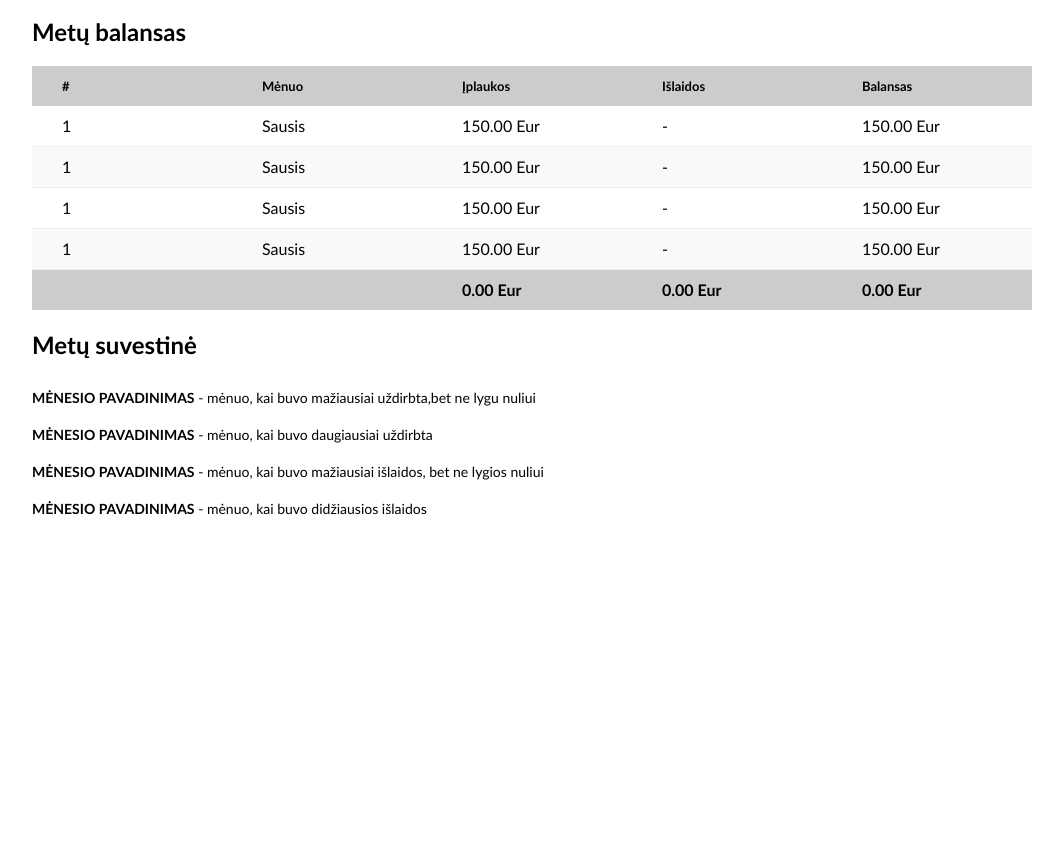
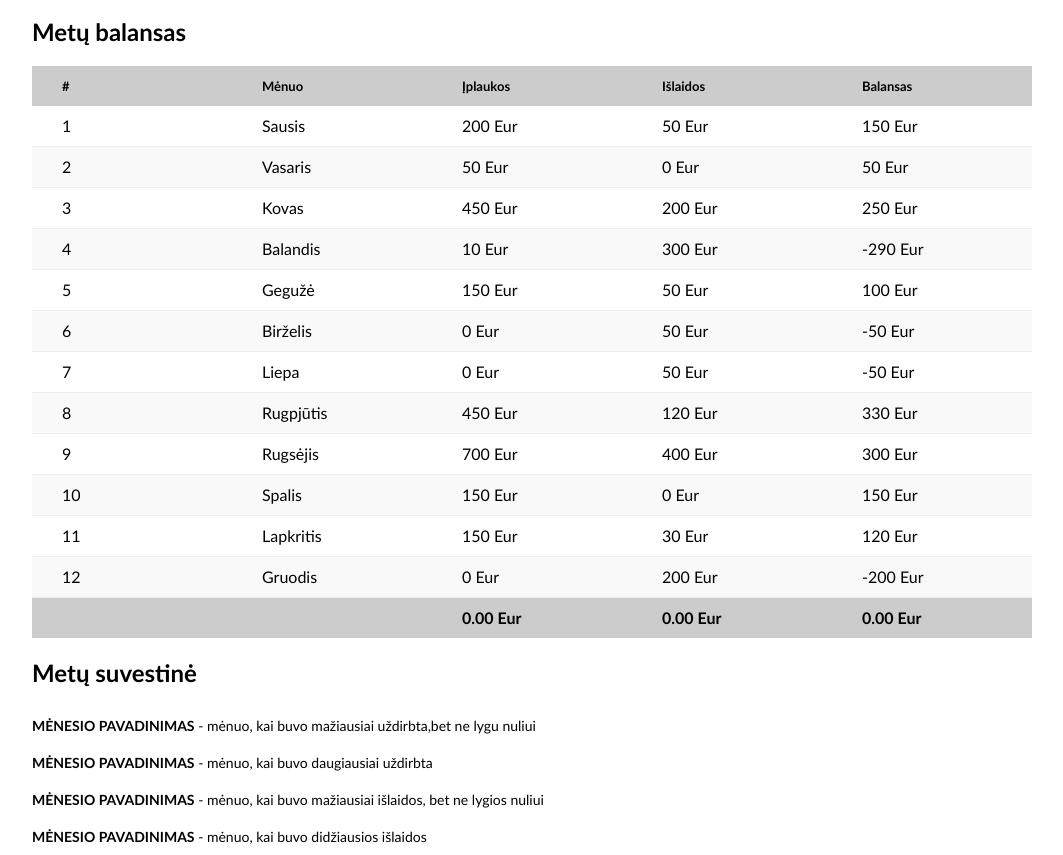
Before and after one commit to DaliusLun/Antras_testas-master, a plain HTML site: page index.html in a window 1280 px wide. Shown: the part 42-897 px from the top of the page, without its empty margins (108-1171 px from the left). Before the commit the page ends 800 px from the top, so only its background shows below. Drawn offline with Linux system fonts and the light colour scheme.

Commit message:
table fill

```diff
--- a/index.html
+++ b/index.html
@@ -30,7 +30,7 @@
                     <div class="cell">Balansas</div>
                 </div>
                 <div class="table-content">
-                    <div class="table-row">
+                    <!-- <div class="table-row">
                         <div class="cell">1</div>
                         <div class="cell">Sausis</div>
                         <div class="cell">150.00 Eur</div>
@@ -57,7 +57,7 @@
                         <div class="cell">150.00 Eur</div>
                         <div class="cell">-</div>
                         <div class="cell">150.00 Eur</div>
-                    </div>
+                    </div> -->
                 </div>
                 <div class="table-footer">
                     <div class="cell"></div>
@@ -93,5 +93,6 @@
         </div>
     </div>
 </body>
-
+<script src="./js/data.js"></script>
+<script src="./js/main.js"></script>
 </html>
--- /dev/null
+++ b/js/main.js
@@ -0,0 +1,41 @@
+function sortData() {
+
+    data = account.sort((a, b) => (a.month > b.month) ? 1 : -1);
+
+}
+
+sortData ()
+
+
+function renderHTML() {
+
+    let HTML = ''
+    for (let i = 0; i < data.length; i++) {
+
+        mon = data[i].month;
+        inc = data[i].income;
+        exp = data[i].expense;
+
+        monName = months[mon-1];
+
+        if (exp == undefined) {
+            exp = 0;
+        }
+
+        if (inc == undefined) {
+            inc = 0;
+        }
+
+        HTML += `<div class="table-row">
+                    <div class="cell">${i+1}</div>
+                    <div class="cell">${monName}</div>
+                    <div class="cell">${inc} Eur</div>
+                    <div class="cell">${exp} Eur</div>
+                    <div class="cell">${inc - exp} Eur</div>
+                </div>`;
+    };
+
+    document.querySelector('.table-content').innerHTML = HTML;
+}
+
+renderHTML ()
```
